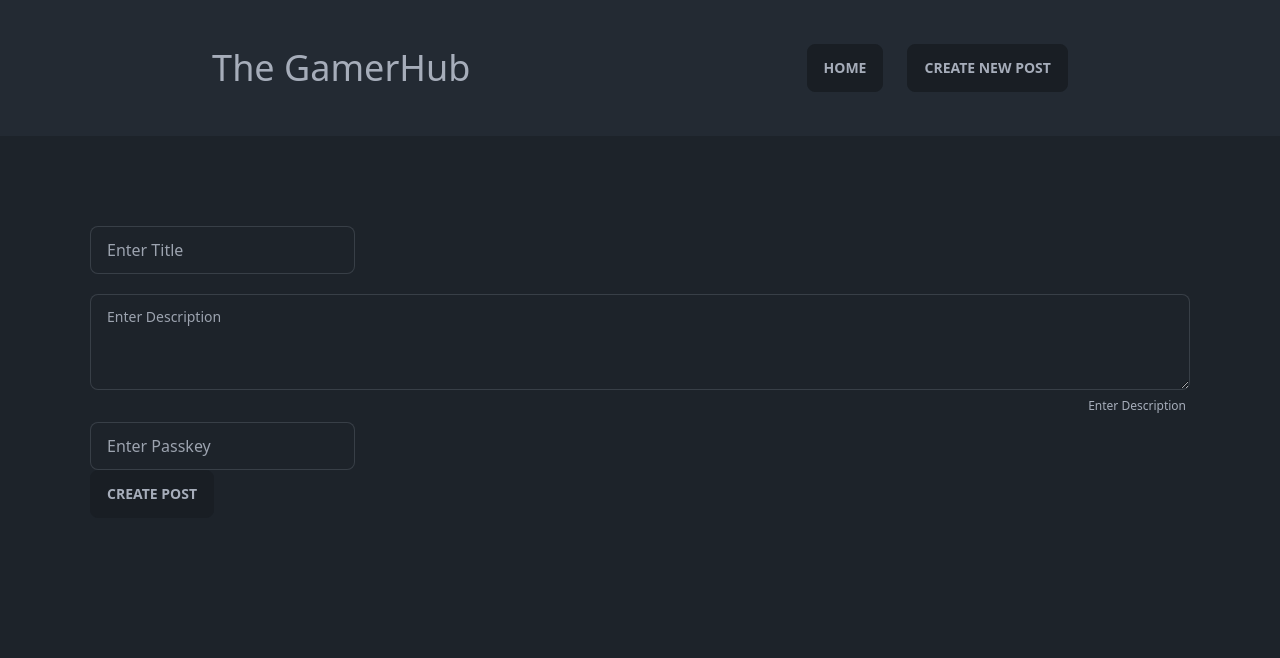
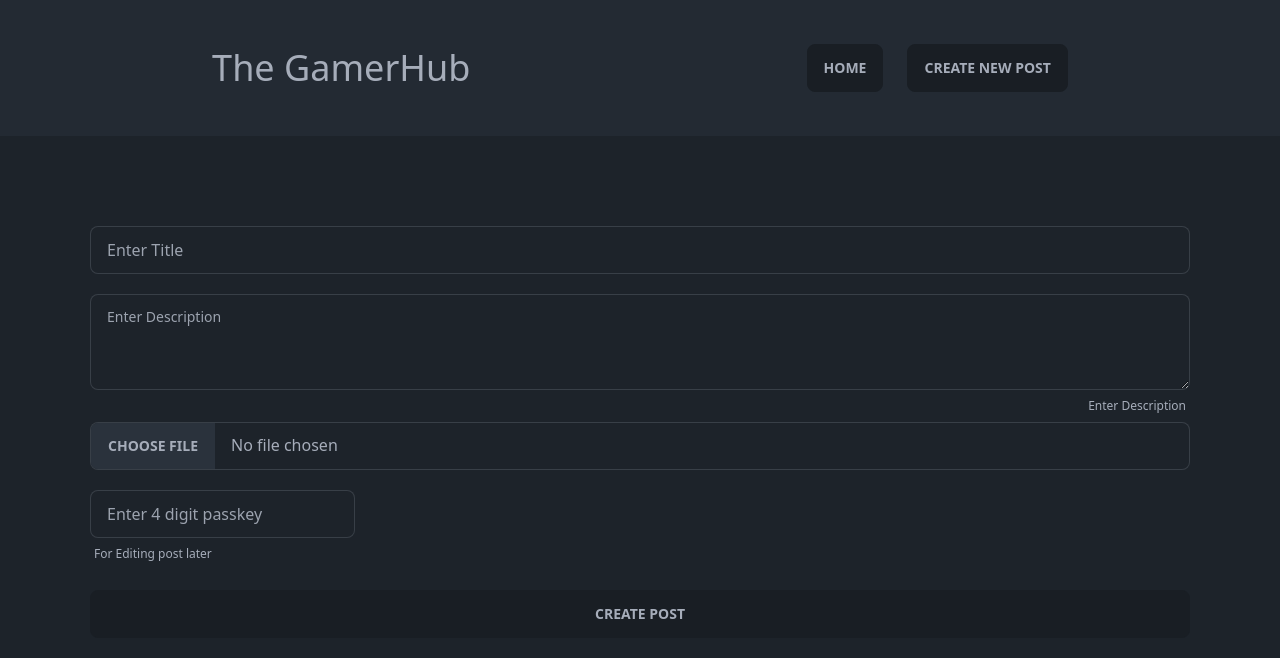
Before and after one commit to Fledtrain/web102_hobbyhub, a React (Vite) app: page /create in a window 1280 px wide. Shown: the top 658 px of the page. Built offline with nearby package versions, Linux system fonts and the light colour scheme; no server answers.

Commit message:
Updated Create page to handle post uploads

```diff
--- a/src/routes/Create.jsx
+++ b/src/routes/Create.jsx
@@ -1,5 +1,6 @@
 import { useState } from "react"
 import { supabase } from "../client"
+import { Link } from "react-router-dom"
 
 const Create = () => {
     const [form, setForm] = useState({
@@ -8,27 +9,51 @@ const Create = () => {
         passKey: 0,
         image: ''
     })
+    const [loading, setLoading] = useState(false)
+    const [alert, setAlert] = useState(false)
+    const [success, setSuccess] = useState(false)
 
     const handleSubmit = async (e) => {
         e.preventDefault()
+        setLoading(true)
 
+        if (!form.title || !form.description || !form.passKey) {
+            setAlert(true)
+            setLoading(false)
+
+            setTimeout(() => {
+                setAlert(false)
+
+            }, 2000)
+        }
+        else {
 
             const createPost = async () => {
                 await supabase
-                .from('posts')
+                    .from("posts")
                     .insert([
                         { title: form.title, content: form.description, secretKey: form.passKey, image: form.image }
                     ])
             }
 
             await createPost()
+
+            setLoading(false)
+            setSuccess(true)
+            setForm({
+                title: '',
+                description: '',
+                passKey: 0,
+                image: ''
+            })
+        }
     }
 
     return (
         <>
             <section className="p-[90px] ">
-                <form className="">
-                    <div className="">
+                {alert && <p className="alert alert-error mb-[20px]">Please fill in all fields</p>}
+                <form className="form-control">
                     <input
                         type="text"
                         placeholder="Enter Title"
@@ -36,7 +61,6 @@ const Create = () => {
                         onChange={(e) => setForm(
                             { ...form, title: e.target.value }
                         )} />
-                    </div>
                     <div className="form-control">
                         <textarea
                             className="textarea textarea-bordered h-24"
@@ -50,16 +74,35 @@ const Create = () => {
                             <span className="label-text-alt">Enter Description </span>
                         </label>
                     </div>
+                    <input
+                        type="file"
+                        accept="image/png, image/jpeg, image/jpg, image/webp, image/gif"
+                        className="file-input file-input-bordered mb-5"
+                        onChange={(e) => setForm(
+                            { ...form, image: e.target.value }
+                        )} />
                     <div>
                         <input
                             type="number"
-                            placeholder="Enter Passkey"
+                            placeholder="Enter 4 digit passkey"
                             className="input input-bordered"
                             onChange={(e) => setForm(
                                 { ...form, passKey: Number(e.target.value) }
                             )} />
+                        <label className="label">
+                            <span className="label-text-alt ">For Editing post later </span>
+                        </label>
                     </div>
-                    <button className="btn" onClick={handleSubmit}>Create Post</button>
+                    {loading ?
+                        <loading className="loading"></loading>
+                        : <button className="btn mt-5 " onClick={handleSubmit}>Create Post</button>}
+                    {
+                        success &&
+                        <>
+                            <p className="alert alert-success mt-5">Post created successfully</p>
+                            <Link to="/" className="btn mt-5">Check it out here!</Link>
+                        </>
+                    }
                 </form>
             </section>
         </>
--- a/src/routes/Home.jsx
+++ b/src/routes/Home.jsx
@@ -34,7 +34,7 @@ const Home = () => {
             <section className="p-[60px]">
                 {posts && posts.map(post => (
                     <section key={post?.id} className="p-[40px] w-96 shadow-xl card card-bordered">
-                            <p>Posted {formattedDate} hours ago </p>
+                            <p>Posted {post.created_at} hours ago </p>
                         <div className="card-body">
                             <h2 className="card-title">{post?.title}</h2>
                             <p className="card">{post?.content}</p>
```
Lines whose indentation alone changed are shown as unchanged.
